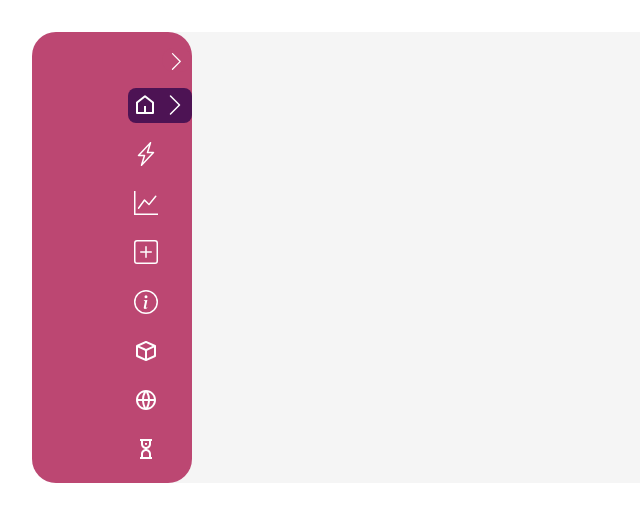
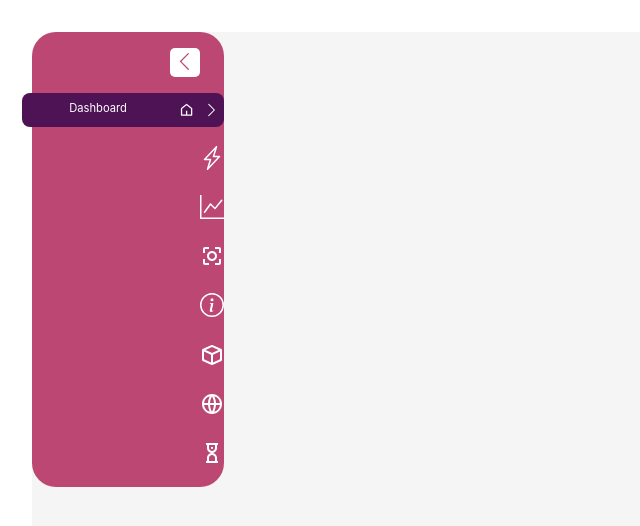
Before and after one commit to ipsitapriyadarsini/twyn_task, a React (Create React App) app: page / in a window 1280 px wide. Both pictures are taken after a click on the element 59 px from the left and 62 px from the top of the page. Shown: the top 526 px of the page, without its empty margins (0-640 px from the left). Built offline with nearby package versions, Linux system fonts and the light colour scheme.

Commit message:
added the expanedbar styling

```diff
--- a/src/arritems.js
+++ b/src/arritems.js
@@ -1,40 +1,41 @@
-import { RiHome5Line ,RiGlobalLine} from "react-icons/ri";
+import { RiHome5Line, RiGlobalLine } from "react-icons/ri";
 import { BiCube } from "react-icons/bi";
 import { CgSandClock } from "react-icons/cg";
-import { BsLightningCharge,BsGraphUp,BsInfoCircle,BsPlusSquare } from "react-icons/bs";
+import { MdOutlineCenterFocusStrong } from "react-icons/md";
+import { BsLightningCharge, BsGraphUp, BsInfoCircle } from "react-icons/bs";
 
 
 export const listItems = [{
-    id:1,
+    id: 1,
     icon: <RiHome5Line />,
     listName: "Dashboard"
-},{
-    id:2,
-    icon: <BsLightningCharge/>,
+}, {
+    id: 2,
+    icon: <BsLightningCharge />,
     listName: "Energy Monitoring System"
-},{
-    id:3,
-    icon: <BsGraphUp/>,
+}, {
+    id: 3,
+    icon: <BsGraphUp />,
     listName: "Condition Based Monitoring"
-},{
-    id:4,
-    icon: <BsPlusSquare/>,
+}, {
+    id: 4,
+    icon: <MdOutlineCenterFocusStrong />,
     listName: "Quality Control"
-},{
-    id:5,
-    icon: <BsInfoCircle/>,
+}, {
+    id: 5,
+    icon: <BsInfoCircle />,
     listName: "Predictive Maintenance"
-},{
-    id:6,
-    icon: <BiCube/>,
+}, {
+    id: 6,
+    icon: <BiCube />,
     listName: "Inventory Status"
 },
 {
-    id:7,
-    icon: <RiGlobalLine/>,
+    id: 7,
+    icon: <RiGlobalLine />,
     listName: "Traceability"
-},{
-    id:8,
-    icon: <CgSandClock/>,
+}, {
+    id: 8,
+    icon: <CgSandClock />,
     listName: "Defect Induction"
 },]
--- a/src/assets/css/sidebar.css
+++ b/src/assets/css/sidebar.css
@@ -27,6 +27,12 @@ ul {
 
 }
 
+.list_menu {
+    display: flex;
+    flex-direction: column;
+    align-items: flex-end;
+}
+
 .list_item {
     font-size: 1.5rem;
     padding: .6rem 0;
@@ -35,14 +41,18 @@ ul {
 }
 
 .active_menu {
-    width: 4rem;
-    padding-top:.3rem;
+
+    display: flex;
+    gap: 10px;
+    padding: .3rem;
     margin-left: 1.7rem;
     background: #4D1354;
     border-radius: .5rem;
+
 }
-.expanded_sidebar{
-    max-width: 10rem;
+
+.expanded_sidebar {
+    max-width: 12rem;
     background: #BC4772;
     border-radius: 1.5rem;
     color: white;
@@ -50,3 +60,18 @@ ul {
     flex-direction: column;
     align-items: flex-end;
 }
+
+.expanded_burger {
+    margin-right: 1.5rem;
+}
+
+.list__name {
+    width: 14rem;
+    font-size: .7rem;
+    padding-top: .2rem;
+}
+
+.fixwidth {
+    width: 12rem;
+    margin-left: 2rem;
+}
--- a/src/components/sidebarComponent/Sidebar.jsx
+++ b/src/components/sidebarComponent/Sidebar.jsx
@@ -1,7 +1,7 @@
 import React, { useState } from 'react'
 import { listItems } from '../../arritems'
 import "../../assets/css/sidebar.css"
-import { BsList, BsChevronRight } from "react-icons/bs";
+import { BsList, BsChevronRight, BsChevronLeft } from "react-icons/bs";
 
 
 const Sidebar = () => {
@@ -10,14 +10,14 @@ const Sidebar = () => {
 
   return (
     <div className={` ${expandBar ? "expanded_sidebar" : "sidebar-main-container"} `}>
-      <div className={` ${expandBar ? "expanded_sidebar" : ""} hamburgur`}
+      <div className={`hamburgur ${expandBar && "expanded_burger"}`}
         onClick={
           () => setExpandBar(!expandBar)
         }>
-        {expandBar ? <BsChevronRight /> : <BsList />}
+        {expandBar ? <BsChevronLeft /> : <BsList />}
 
       </div>
-      <ul>
+      <ul className={expandBar && `list_menu`}>
         {listItems.map((item, index) => (
           <li key={index}
             className="list_item"
@@ -25,7 +25,10 @@ const Sidebar = () => {
               setActive(index)
             }}>
             {active === index ?
-              <div className='active_menu'>{item.icon} <BsChevronRight /></div>
+              <div className={`active_menu ${expandBar && "fixwidth"}`}>
+                {expandBar && <span className='list__name'>{item.listName}</span>}
+                {item.icon} <BsChevronRight />
+              </div>
               : item.icon}
           </li>
         ))}
--- a/src/index.css
+++ b/src/index.css
@@ -14,8 +14,7 @@ code {
 .body-main-container{
   margin: 2rem;
   max-width: 100%;
-  /* height: auto; */
-  /* max-height: 100vh; */
+  min-height: 90vh;
   background-color: #F5F5F5;
   border-radius: 1.5rem;
 }
```
